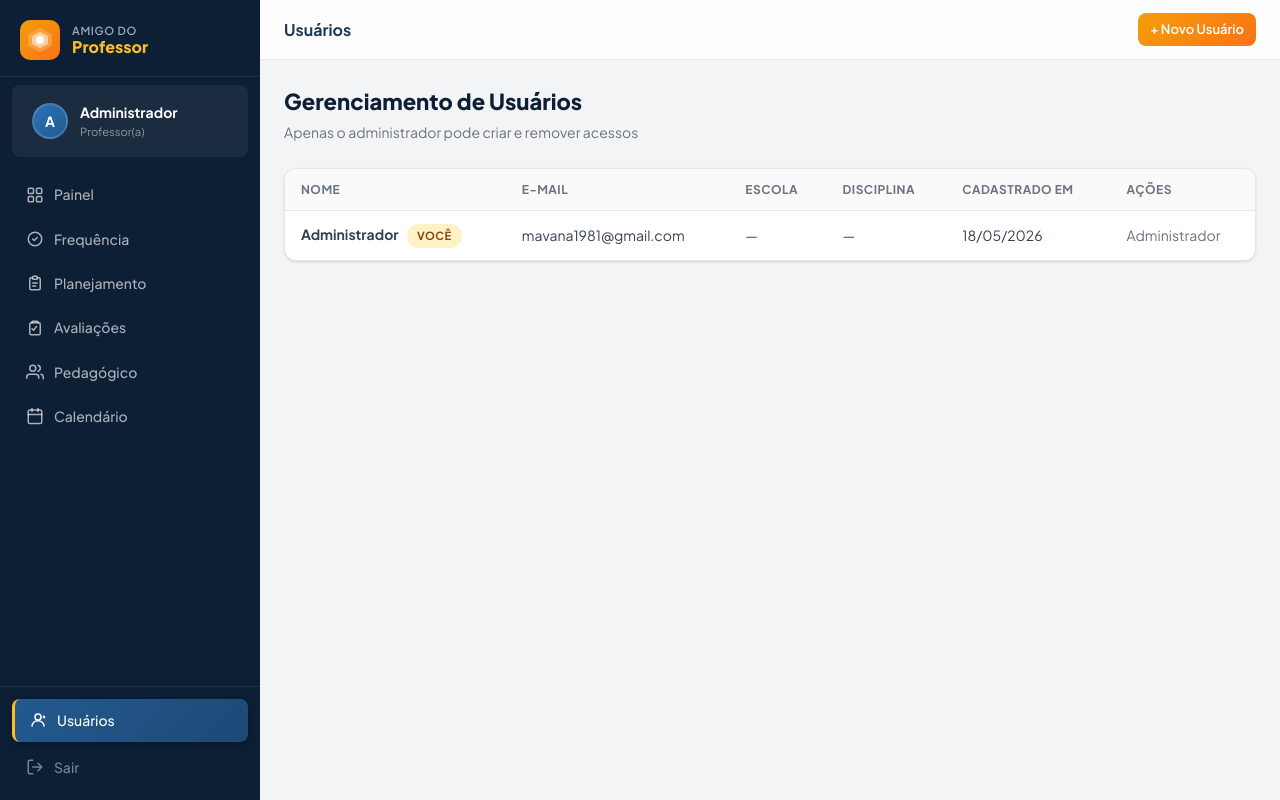
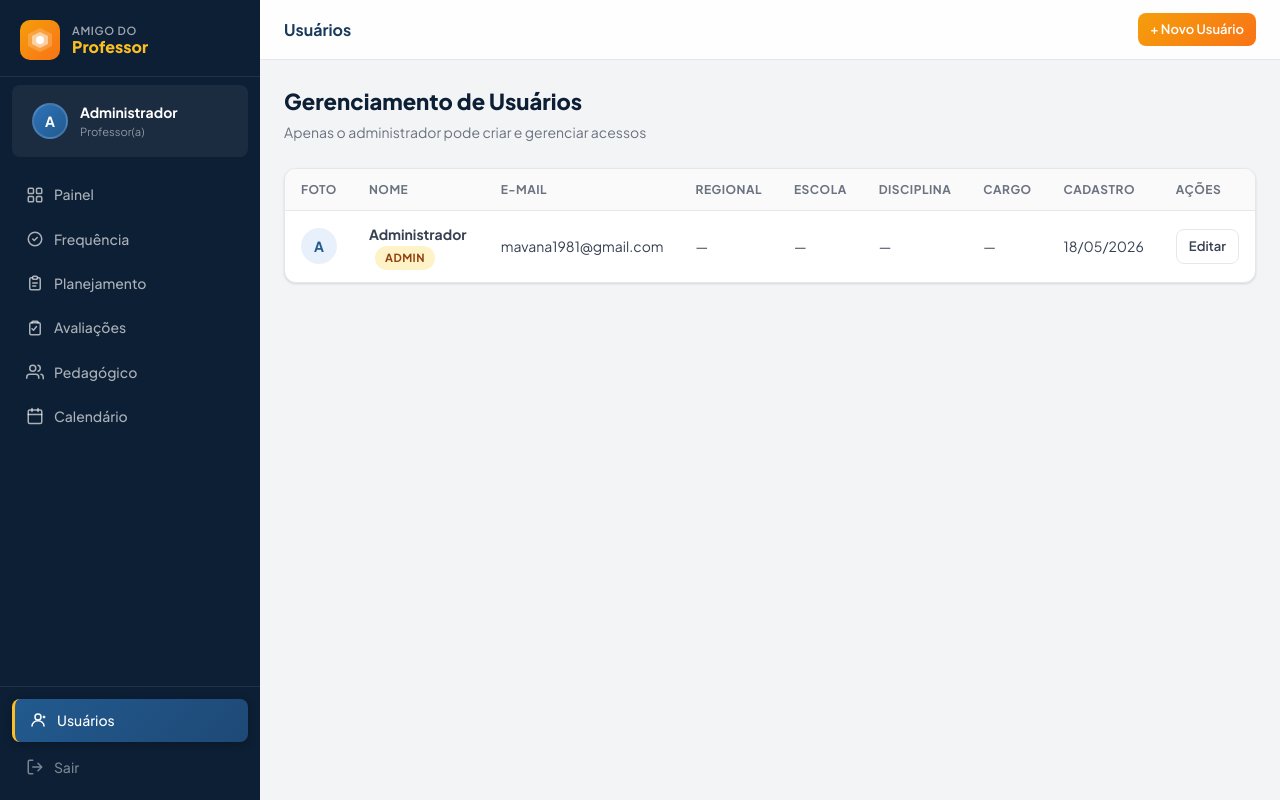
Before and after one commit to mavana1981-boop/AMIGO-PROFESSOR, a Flask app: page /auth/usuarios in a window 1280 px wide. Run offline with Flask 3, Linux system fonts and the light colour scheme; a user stored in the database is signed in.

Commit message:
Update usuarios.html

```diff
--- a/templates/auth/usuarios.html
+++ b/templates/auth/usuarios.html
@@ -1,5 +1,5 @@
 {% extends "base.html" %}
-{% block title %}Gerenciar Usuários{% endblock %}
+{% block title %}Usuários{% endblock %}
 {% block page_title %}Usuários{% endblock %}
 {% block topbar_actions %}
   <a href="{{ url_for('auth.novo_usuario') }}" class="btn btn-accent btn-sm">+ Novo Usuário</a>
@@ -8,46 +8,62 @@
 <div class="page-header">
   <div class="page-header-left">
     <h2>Gerenciamento de Usuários</h2>
-    <p>Apenas o administrador pode criar e remover acessos</p>
+    <p>Apenas o administrador pode criar e gerenciar acessos</p>
   </div>
 </div>
 <div class="card">
   <div class="table-wrapper">
     <table class="table">
       <thead>
-        <tr><th>Nome</th><th>E-mail</th><th>Escola</th><th>Disciplina</th><th>Cadastrado em</th><th>Ações</th></tr>
+        <tr>
+          <th>Foto</th>
+          <th>Nome</th>
+          <th>E-mail</th>
+          <th>Regional</th>
+          <th>Escola</th>
+          <th>Disciplina</th>
+          <th>Cargo</th>
+          <th>Cadastro</th>
+          <th>Ações</th>
+        </tr>
       </thead>
       <tbody>
         {% for p in professores %}
         <tr>
+          <td>
+            {% if p.foto %}
+              <img src="{{ p.foto }}" style="width:36px;height:36px;border-radius:50%;object-fit:cover;border:2px solid var(--neutral-200);" />
+            {% else %}
+              <div style="width:36px;height:36px;border-radius:50%;background:var(--navy-100);display:flex;align-items:center;justify-content:center;font-weight:700;color:var(--navy-700);font-size:.875rem;">{{ p.nome[0].upper() }}</div>
+            {% endif %}
+          </td>
           <td class="fw-700">
             {{ p.nome }}
-            {% if p.email == current_user.email %}<span class="badge badge-amber" style="margin-left:6px;">Você</span>{% endif %}
+            {% if p.email == current_user.email %}
+              <span class="badge badge-amber" style="margin-left:6px;">Admin</span>
+            {% endif %}
           </td>
           <td class="text-sm">{{ p.email }}</td>
+          <td class="text-sm text-muted">{{ p.regional or '—' }}</td>
           <td class="text-sm text-muted">{{ p.escola or '—' }}</td>
           <td class="text-sm text-muted">{{ p.disciplina or '—' }}</td>
+          <td class="text-sm text-muted">{{ p.cargo or '—' }}</td>
           <td class="text-sm text-muted">{{ p.criado_em.strftime('%d/%m/%Y') }}</td>
           <td>
-            {% if p.email != current_user.email %}
             <div class="d-flex gap-2">
-              <!-- Resetar senha -->
-              <form method="POST" action="{{ url_for('auth.resetar_senha', id=p.id) }}" style="display:flex;gap:6px;align-items:center;">
-                <input type="text" name="nova_senha" class="form-control" placeholder="Nova senha" style="width:120px;padding:5px 8px;font-size:.8rem;" required minlength="6" />
-                <button type="submit" class="btn btn-outline btn-sm">Resetar</button>
-              </form>
-              <!-- Excluir -->
+              <a href="{{ url_for('auth.editar_usuario', id=p.id) }}" class="btn btn-outline btn-sm">Editar</a>
+              {% if p.email != current_user.email %}
               <form method="POST" action="{{ url_for('auth.excluir_usuario', id=p.id) }}" data-confirm="Excluir o usuário {{ p.nome }}?">
                 <button type="submit" class="btn btn-danger btn-sm">Excluir</button>
               </form>
+              {% endif %}
             </div>
-            {% else %}
-            <span class="text-muted text-sm">Administrador</span>
-            {% endif %}
           </td>
         </tr>
         {% else %}
-        <tr><td colspan="6" class="empty-state">Nenhum usuário cadastrado além do admin.</td></tr>
+        <tr>
+          <td colspan="9" class="empty-state">Nenhum usuário cadastrado.</td>
+        </tr>
         {% endfor %}
       </tbody>
     </table>
```
